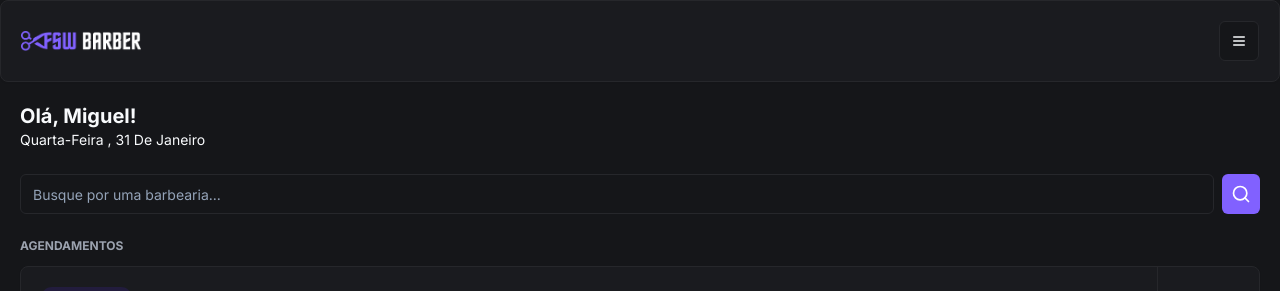
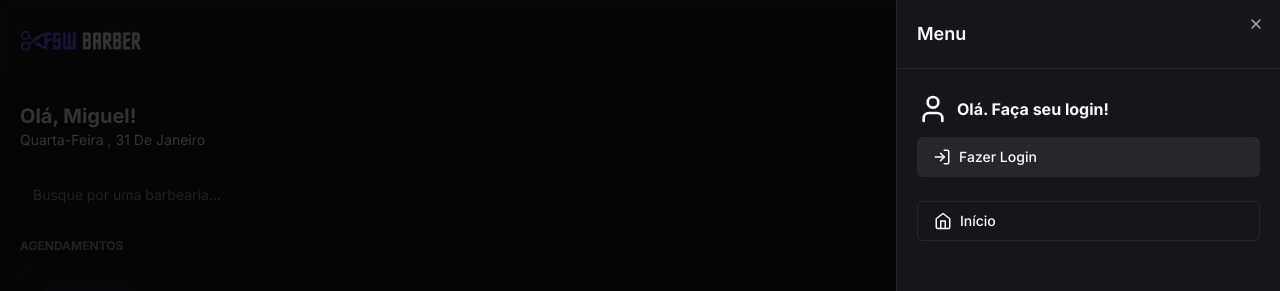
Before and after one commit to gabrielpdlh/urban-barber, a Next.js app: page / in a window 1280 px wide. Both pictures are taken after a click on the button 1239 px from the left and 41 px from the top of the page. Shown: the top 291 px of the page. Built offline with nearby package versions, Linux system fonts and the light colour scheme; no server answers; the database is empty.

Commit message:
feat: add signin and signout

```diff
--- a/app/_components/header.tsx
+++ b/app/_components/header.tsx
@@ -3,17 +3,84 @@
 import Image from "next/image"
 import { Card, CardContent } from "./ui/card"
 import { Button } from "./ui/button";
-import { MenuIcon } from "lucide-react";
+import { CalendarIcon, HomeIcon, LogInIcon, LogOutIcon, MenuIcon, UserIcon } from "lucide-react";
+import { Sheet, SheetContent, SheetHeader, SheetTitle, SheetTrigger } from "./ui/sheet";
+import { signIn, signOut, useSession } from "next-auth/react";
+import { Avatar, AvatarImage } from "./ui/avatar";
+import Link from "next/link";
 
 const Header = () => {
+    const {data, status} = useSession()
+
+    const handleLogoutClick = () => signOut();
+
+    const handleLoginClick  = () => signIn('google');
 
     return (
         <Card>
             <CardContent className="p-5 flex justify-between items-center">
                 <Image src="/logo.png" alt="FSW Barber" height={22} width={120}/>
-                <Button variant="outline" size="icon">
-                    <MenuIcon size={16} />
-                </Button>
+                <Sheet>
+                    <SheetTrigger asChild>
+                        <Button variant="outline" size="icon">
+                            <MenuIcon size={16} />
+                        </Button>
+                    </SheetTrigger>
+
+                    <SheetContent  className="p-0">
+                        <SheetHeader className="text-left border-b border-solid border-secondary p-5">
+                            <SheetTitle>
+                                Menu
+                            </SheetTitle>
+                        </SheetHeader>
+
+                        {data?.user ?(
+                          <div className="flex justify-between items-center px-5 py-6">
+                              <div className="flex items-center gap-3">
+                                <Avatar>
+                                    <AvatarImage src={data.user?.image ?? ""}>
+                                    </AvatarImage>
+                                </Avatar>
+                                <h2 className="font-bold">{data.user.name}</h2>
+                            </div>
+
+                            <Button variant="secondary" size="icon">
+                                <LogOutIcon onClick={handleLogoutClick}></LogOutIcon>
+                            </Button>
+
+                          </div>
+                        ) : (
+                            <div className="flex flex-col px-5 py-6 gap-3">
+                            <div className="flex items-center gap-2">
+                                <UserIcon  size={32} />
+                                <h2 className="font-bold">Olá. Faça seu login!</h2>
+                            </div>
+                            <Button variant="secondary" className="w-full justify-start" onClick={handleLoginClick}>
+                                <LogInIcon className="mr-2" size={18} />
+                                Fazer Login
+                            </Button>
+                            </div>
+                        )}
+
+                        <div className="flex flex-col gap-3 px-5">
+                            <Button variant="outline" className="justify-start" asChild >
+                                <Link href="/">
+                                    <HomeIcon size={18} className="mr-2" />
+                                    Início
+                                </Link>
+                            </Button>
+
+                            {data?.user &&(
+                                <Button variant="outline" className="justify-start" asChild >
+                                <Link href="/bookings">
+                                <CalendarIcon size={18} className="mr-2" />
+                                Agendamentos
+                                </Link>
+                                </Button>
+                            )}
+                        </div>
+                </SheetContent>
+                </Sheet>
             </CardContent>
         </Card>
      );
--- /dev/null
+++ b/app/_components/ui/sheet.tsx
@@ -0,0 +1,140 @@
+"use client"
+
+import * as React from "react"
+import * as SheetPrimitive from "@radix-ui/react-dialog"
+import { cva, type VariantProps } from "class-variance-authority"
+import { X } from "lucide-react"
+
+import { cn } from "@/app/_lib/utils"
+
+const Sheet = SheetPrimitive.Root
+
+const SheetTrigger = SheetPrimitive.Trigger
+
+const SheetClose = SheetPrimitive.Close
+
+const SheetPortal = SheetPrimitive.Portal
+
+const SheetOverlay = React.forwardRef<
+  React.ElementRef<typeof SheetPrimitive.Overlay>,
+  React.ComponentPropsWithoutRef<typeof SheetPrimitive.Overlay>
+>(({ className, ...props }, ref) => (
+  <SheetPrimitive.Overlay
+    className={cn(
+      "fixed inset-0 z-50 bg-black/80  data-[state=open]:animate-in data-[state=closed]:animate-out data-[state=closed]:fade-out-0 data-[state=open]:fade-in-0",
+      className
+    )}
+    {...props}
+    ref={ref}
+  />
+))
+SheetOverlay.displayName = SheetPrimitive.Overlay.displayName
+
+const sheetVariants = cva(
+  "fixed z-50 gap-4 bg-background p-6 shadow-lg transition ease-in-out data-[state=open]:animate-in data-[state=closed]:animate-out data-[state=closed]:duration-300 data-[state=open]:duration-500",
+  {
+    variants: {
+      side: {
+        top: "inset-x-0 top-0 border-b data-[state=closed]:slide-out-to-top data-[state=open]:slide-in-from-top",
+        bottom:
+          "inset-x-0 bottom-0 border-t data-[state=closed]:slide-out-to-bottom data-[state=open]:slide-in-from-bottom",
+        left: "inset-y-0 left-0 h-full w-3/4 border-r data-[state=closed]:slide-out-to-left data-[state=open]:slide-in-from-left sm:max-w-sm",
+        right:
+          "inset-y-0 right-0 h-full w-3/4  border-l data-[state=closed]:slide-out-to-right data-[state=open]:slide-in-from-right sm:max-w-sm",
+      },
+    },
+    defaultVariants: {
+      side: "right",
+    },
+  }
+)
+
+interface SheetContentProps
+  extends React.ComponentPropsWithoutRef<typeof SheetPrimitive.Content>,
+    VariantProps<typeof sheetVariants> {}
+
+const SheetContent = React.forwardRef<
+  React.ElementRef<typeof SheetPrimitive.Content>,
+  SheetContentProps
+>(({ side = "right", className, children, ...props }, ref) => (
+  <SheetPortal>
+    <SheetOverlay />
+    <SheetPrimitive.Content
+      ref={ref}
+      className={cn(sheetVariants({ side }), className)}
+      {...props}
+    >
+      {children}
+      <SheetPrimitive.Close className="absolute right-4 top-4 rounded-sm opacity-70 ring-offset-background transition-opacity hover:opacity-100 focus:outline-none focus:ring-2 focus:ring-ring focus:ring-offset-2 disabled:pointer-events-none data-[state=open]:bg-secondary">
+        <X className="h-4 w-4" />
+        <span className="sr-only">Close</span>
+      </SheetPrimitive.Close>
+    </SheetPrimitive.Content>
+  </SheetPortal>
+))
+SheetContent.displayName = SheetPrimitive.Content.displayName
+
+const SheetHeader = ({
+  className,
+  ...props
+}: React.HTMLAttributes<HTMLDivElement>) => (
+  <div
+    className={cn(
+      "flex flex-col space-y-2 text-center sm:text-left",
+      className
+    )}
+    {...props}
+  />
+)
+SheetHeader.displayName = "SheetHeader"
+
+const SheetFooter = ({
+  className,
+  ...props
+}: React.HTMLAttributes<HTMLDivElement>) => (
+  <div
+    className={cn(
+      "flex flex-col-reverse sm:flex-row sm:justify-end sm:space-x-2",
+      className
+    )}
+    {...props}
+  />
+)
+SheetFooter.displayName = "SheetFooter"
+
+const SheetTitle = React.forwardRef<
+  React.ElementRef<typeof SheetPrimitive.Title>,
+  React.ComponentPropsWithoutRef<typeof SheetPrimitive.Title>
+>(({ className, ...props }, ref) => (
+  <SheetPrimitive.Title
+    ref={ref}
+    className={cn("text-lg font-semibold text-foreground", className)}
+    {...props}
+  />
+))
+SheetTitle.displayName = SheetPrimitive.Title.displayName
+
+const SheetDescription = React.forwardRef<
+  React.ElementRef<typeof SheetPrimitive.Description>,
+  React.ComponentPropsWithoutRef<typeof SheetPrimitive.Description>
+>(({ className, ...props }, ref) => (
+  <SheetPrimitive.Description
+    ref={ref}
+    className={cn("text-sm text-muted-foreground", className)}
+    {...props}
+  />
+))
+SheetDescription.displayName = SheetPrimitive.Description.displayName
+
+export {
+  Sheet,
+  SheetPortal,
+  SheetOverlay,
+  SheetTrigger,
+  SheetClose,
+  SheetContent,
+  SheetHeader,
+  SheetFooter,
+  SheetTitle,
+  SheetDescription,
+}
--- a/package.json
+++ b/package.json
@@ -15,6 +15,7 @@
     "@auth/prisma-adapter": "^1.2.1",
     "@prisma/client": "^5.9.0",
     "@radix-ui/react-avatar": "^1.0.4",
+    "@radix-ui/react-dialog": "^1.0.5",
     "@radix-ui/react-slot": "^1.0.2",
     "class-variance-authority": "^0.7.0",
     "clsx": "^2.1.0",
```
Also changed, not shown: 1 other file (tests, documents, lock files or other folders).
